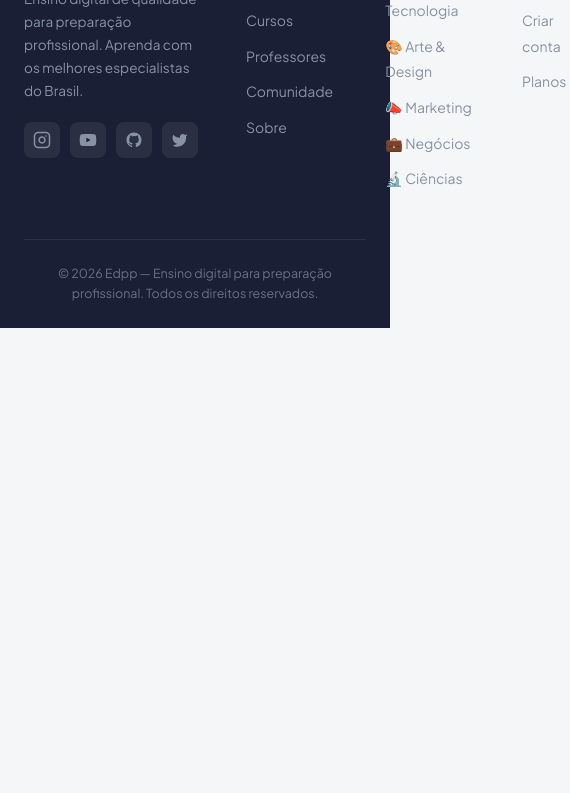
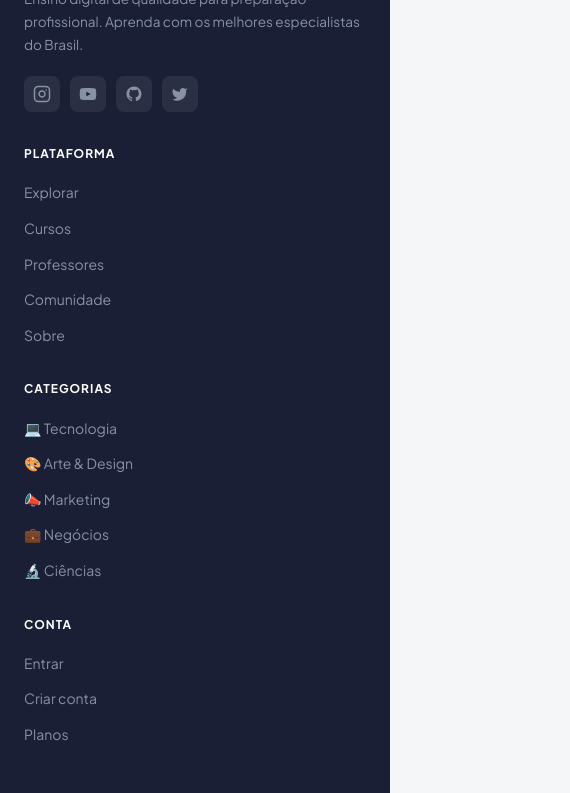
Before and after one commit to ThiagoMarques2/EDPP-Cursos, a plain HTML site: page frontend/html/cursos.html in a window 390 px wide. Shown: the part 4591-5384 px from the top of the page, 570 px wide, since content can reach past the window. Before the commit the page ends 4919 px from the top, so only its background shows below. Drawn offline with Linux system fonts and the light colour scheme.

Commit message:
:hot: corrigir footer da pagina cursos

```diff
--- a/frontend/css/cursos-style.css
+++ b/frontend/css/cursos-style.css
@@ -371,6 +371,13 @@
         }
     }
 
+    @media (max-width: 900px) {
+        .rodape-grade { grid-template-columns: 1fr 1fr; }
+    }
+    @media (max-width: 600px) {
+        .rodape-grade { grid-template-columns: 1fr; gap: 32px; }
+    }
+
     /*  Fade-in Animation  */
     @keyframes fadeUp {
         from {
--- a/frontend/css/discussoes.css
+++ b/frontend/css/discussoes.css
@@ -292,3 +292,10 @@
   .discussao-modal-header { padding: 36px 48px 28px; }
   .comentarios-secao      { padding: 32px 48px 40px; }
 }
+
+@media (max-width: 900px) {
+  .rodape-grade { grid-template-columns: 1fr 1fr; }
+}
+@media (max-width: 600px) {
+  .rodape-grade { grid-template-columns: 1fr; gap: 32px; }
+}
```
